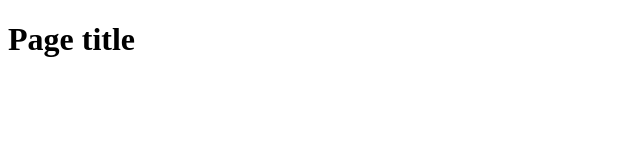
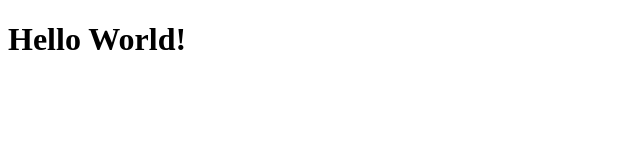
Before and after one commit to valentin19939/README, a plain HTML site: page index.html in a window 1280 px wide. Shown: the whole page, without its empty margins (0-640 px from the left). Drawn offline with Linux system fonts and the light colour scheme.

Commit message:
Update index.html

```diff
--- a/index.html
+++ b/index.html
@@ -6,7 +6,7 @@
   <title>Document</title>
 </head>
 <body>
-  <h1>Page title</h1>
+  <h1>Hello World!</h1>
 
 </body>
 </html>
```
